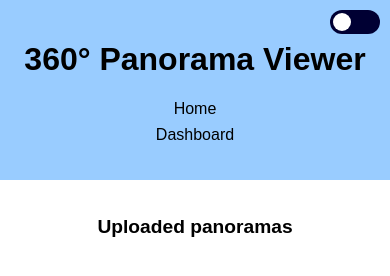
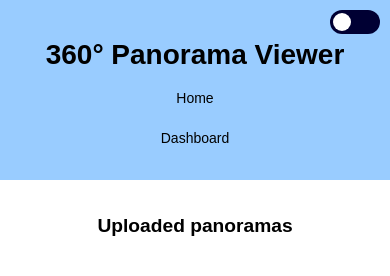
Before and after one commit to uqney/My-Website, a plain HTML site: page dashboard.html in a window 390 px wide. Drawn offline with Linux system fonts and the light colour scheme.

Commit message:
Add a bit more responsiveness.

```diff
--- a/styles/style.css
+++ b/styles/style.css
@@ -146,13 +146,25 @@ main {
 
     header ul {
         flex-direction: column;
-        gap: 0.5rem;
+        gap: 1rem;
     }
 }
 
 @media (max-width: 480px) {
     .panorama-container {
         height: 40vh;
+    }
+
+    header {
+        font-size: 0.875rem;
+    }
+
+    header ul {
+        gap: 1.5rem;
+    }
+
+    body {
+        font-size: 0.875rem;
     }
 
     h2 {
```
Also changed, not shown: index.html (+2 -0 lines).
